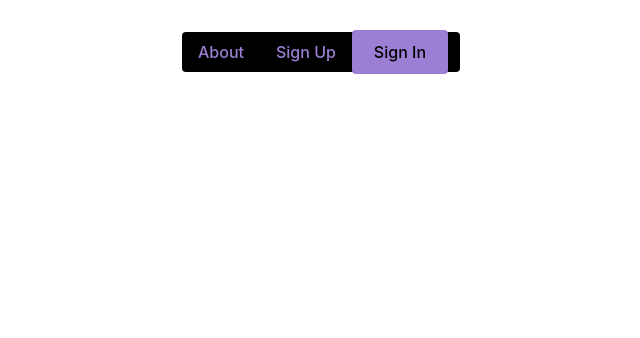
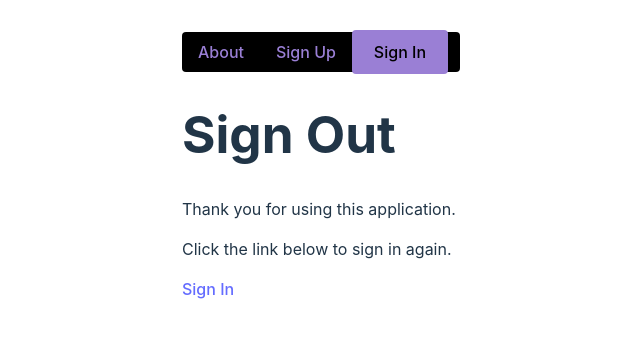
Before and after one commit to benoitmarsot/AdoDotNet, a React (Vite) app in the folder ReactWell/reactapp/: page /signout in a window 1280 px wide. Shown: the top 338 px of the page, without its empty margins (319-959 px from the left). Built offline with nearby package versions, Linux system fonts and the light colour scheme.

Commit message:
- Add Sign Out functionality - Fix returning empty client 0 when provider have no client - Redirect to login after registering a user

```diff
--- a/ReactWell/reactapp/src/App.jsx
+++ b/ReactWell/reactapp/src/App.jsx
@@ -11,6 +11,7 @@ import SelectPatient from './pages/selectPatient.jsx';
 import Profile from './pages/profile.jsx';
 import SignUp from './pages/signup.jsx';
 import SignIn from './pages/signIn.jsx';
+import SignOut from './pages/signout.jsx';
 
 const ProviderContext =createContext(null);
 const PatientContext =createContext(null);
@@ -29,6 +30,10 @@ function App() {
         console.log("changeProvider: ", newProvider);
 
     }
+    const signOut = () => {
+        setProvider(null);
+        setPatient(null);
+    }
     const providerId=(provider)?provider.providerId:0;
     const patientId=(patient)?patient.patientId:0;
     return (
@@ -46,6 +51,7 @@ function App() {
                         <Route path='/profile' element={<Profile onChangeProvider={changeProvider} />} />  //useContext(ProviderContext)
                         <Route path='/sign-up' element={<SignUp onChangeProvider={changeProvider} />} />
                         <Route path='/signin' element={<SignIn onChangeProvider={changeProvider} />} />
+                        <Route path='/signout' element={<SignOut onSignOut={signOut} />} />
                     </Routes>
                 </Router>
             </PatientContext.Provider>
--- a/ReactWell/reactapp/src/components/Navbar/index.jsx
+++ b/ReactWell/reactapp/src/components/Navbar/index.jsx
@@ -40,15 +40,26 @@ const Navbar = (props) => {
 								Profile
 							</NavLink>
 						</>
-						):''
+						):(
+						<NavLink to='/sign-up' activestyle="true">
+							Sign Up
+						</NavLink>
+						)
 					}
-					<NavLink to='/sign-up' activestyle="true">
-						Sign Up
-					</NavLink>
 				</NavMenu>
-				<NavBtn>
-					<NavBtnLink to='/signin'>Sign In</NavBtnLink>
-				</NavBtn>
+				{providerId? (
+					<>
+						<NavBtn>
+							<NavBtnLink to='/signout'>Sign Out</NavBtnLink>
+						</NavBtn>
+					</>
+				):(
+					<>
+						<NavBtn>
+							<NavBtnLink to='/signin'>Sign In</NavBtnLink>
+						</NavBtn>
+					</>
+				)}
 			</Nav>
 		</>
     );
--- a/ReactWell/reactapp/src/pages/selectPatient.jsx
+++ b/ReactWell/reactapp/src/pages/selectPatient.jsx
@@ -4,9 +4,9 @@ import { ProviderContext } from '../App.jsx';
 
 const SelectPatient = (props) => {
     const {provider} = useContext(ProviderContext);
-    console.log("slectPatient: ",provider);
+    console.log("selectPatient: ",provider);
     const error=!provider?"No Provider":
-            !provider.patients?"No clients":'';
+            !provider.patients.length?"No clients":'';
     if(error) {
         return <div>{error}</div>;
     }
--- a/ReactWell/reactapp/src/pages/signIn.jsx
+++ b/ReactWell/reactapp/src/pages/signIn.jsx
@@ -29,7 +29,7 @@ const SignUp = (props) => {
             }
             console.log(provider);
             onChangeProvider(provider);
-            if(provider.patients) {
+            if(provider.patients.length) {
                 return navigate('/selectpatient');
             } else {
                 return navigate('/createpatient');
--- /dev/null
+++ b/ReactWell/reactapp/src/pages/signout.jsx
@@ -0,0 +1,15 @@
+
+const SignOut = (props) => {
+    const onSignOut=props.onSignOut;
+    onSignOut();
+    return (
+        <div>
+            <h1>Sign Out</h1>
+            <p>Thank you for using this application.</p>
+            <p>Click the link below to sign in again.</p>
+            <p><a href="/signin">Sign In</a></p>
+        </div>
+    );
+};
+
+export default SignOut;
--- a/ReactWell/reactapp/src/pages/signup.jsx
+++ b/ReactWell/reactapp/src/pages/signup.jsx
@@ -1,10 +1,13 @@
 import React, {useState,setState} from 'react';
+import {useNavigate} from 'react-router-dom';
 import SelectUSState from 'react-select-us-states'
 import providerSvc from '../services/provider.js';
 
 import './signup.css';
 
 const SignUp = () => {
+    const navigate=useNavigate();
+
     const [firstName, setFirstName] = useState(null);
     const [lastName, setLastName] = useState(null);
     const [company, setCompany] = useState(null);
@@ -62,6 +65,7 @@ const SignUp = () => {
         const provInfo={firstName:firstName,lastName:lastName,company:company,address:address,city:city,usState:usState,zip:zip, email:email,password:password};
         providerSvc.register(provInfo).then((el)=>{
             console.log("Registered new provider id: ",el);
+            return navigate('/signin');
         }, (error) => {
             return <div>{error.error}</div>;
         });
```
